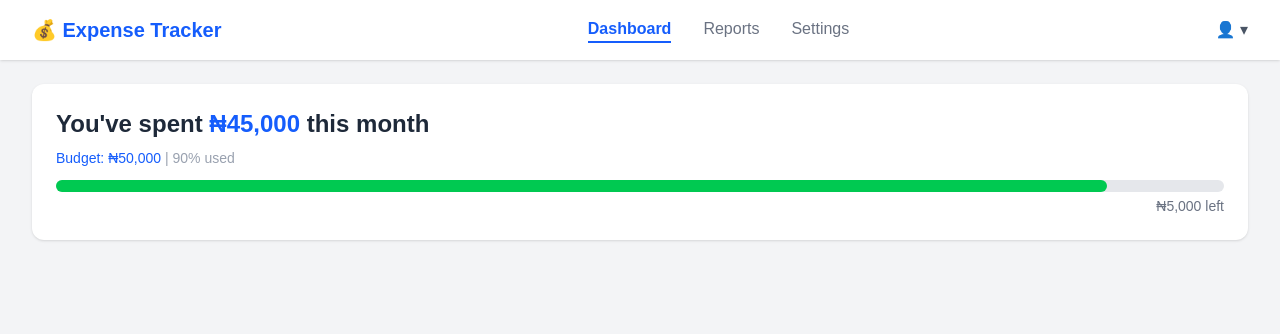
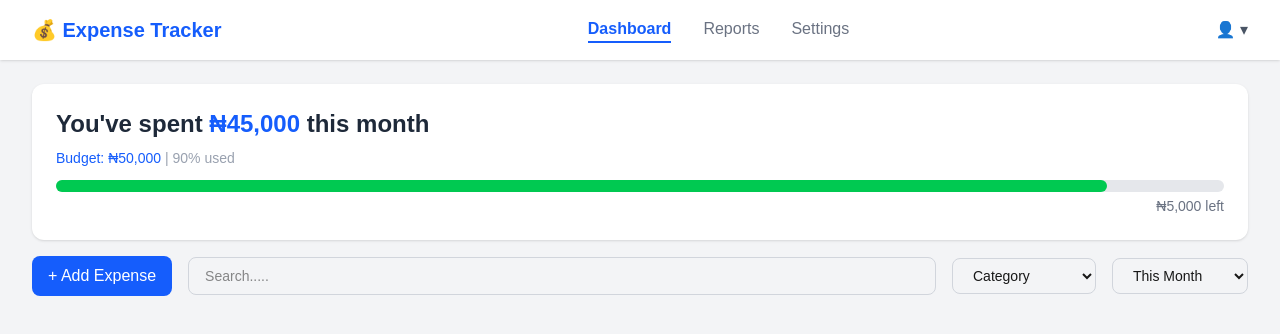
Before and after one commit to fanjorin/grp3-expense-tracker, a Next.js app in the folder frontend/: page / in a window 1280 px wide. Shown: the top 334 px of the page. Built offline with nearby package versions, Linux system fonts and the light colour scheme.

Commit message:
feat: add action bar component

```diff
--- /dev/null
+++ b/frontend/app/components/ActionBar.jsx
@@ -0,0 +1,39 @@
+export default function ActionBar() {
+  return (
+    <div className="mx-8 mt-4 flex items-center gap-4 flex-wrap">
+
+      {/* Add Expense Button */}
+      <button className="flex items-center gap-2 bg-blue-600 text-white px-4 py-2 rounded-lg hover:bg-blue-700">
+        + Add Expense
+      </button>
+
+      {/* Search Bar */}
+      <input
+        type="text"
+        placeholder="Search....."
+        className="flex-1 border border-gray-300 rounded-lg px-4 py-2 text-sm outline-none focus:border-blue-400"
+      />
+
+      {/* Category Dropdown */}
+      <select className="border border-gray-300 rounded-lg px-4 py-2 text-sm outline-none">
+        <option>Category</option>
+        <option>Food</option>
+        <option>Clothing</option>
+        <option>Rent & Bills</option>
+        <option>Groceries</option>
+        <option>Utilities</option>
+        <option>Transportation</option>
+        <option>Savings</option>
+        <option>Miscellaneous</option>
+      </select>
+
+      {/* Time Filter Dropdown */}
+      <select className="border border-gray-300 rounded-lg px-4 py-2 text-sm outline-none">
+        <option>This Month</option>
+        <option>Last 7 Days</option>
+        <option>Last 30 Days</option>
+      </select>
+
+    </div>
+  );
+}
--- a/frontend/app/page.js
+++ b/frontend/app/page.js
@@ -1,11 +1,13 @@
 import Navbar from "./components/Navbar";
 import BudgetBanner from "./components/BudgetBanner";
+import ActionBar from "./components/ActionBar";
 
 export default function Home() {
   return (
     <main className="min-h-screen bg-gray-100">
       <Navbar />
       <BudgetBanner />
+      <ActionBar />
     </main>
   );
 }
```
